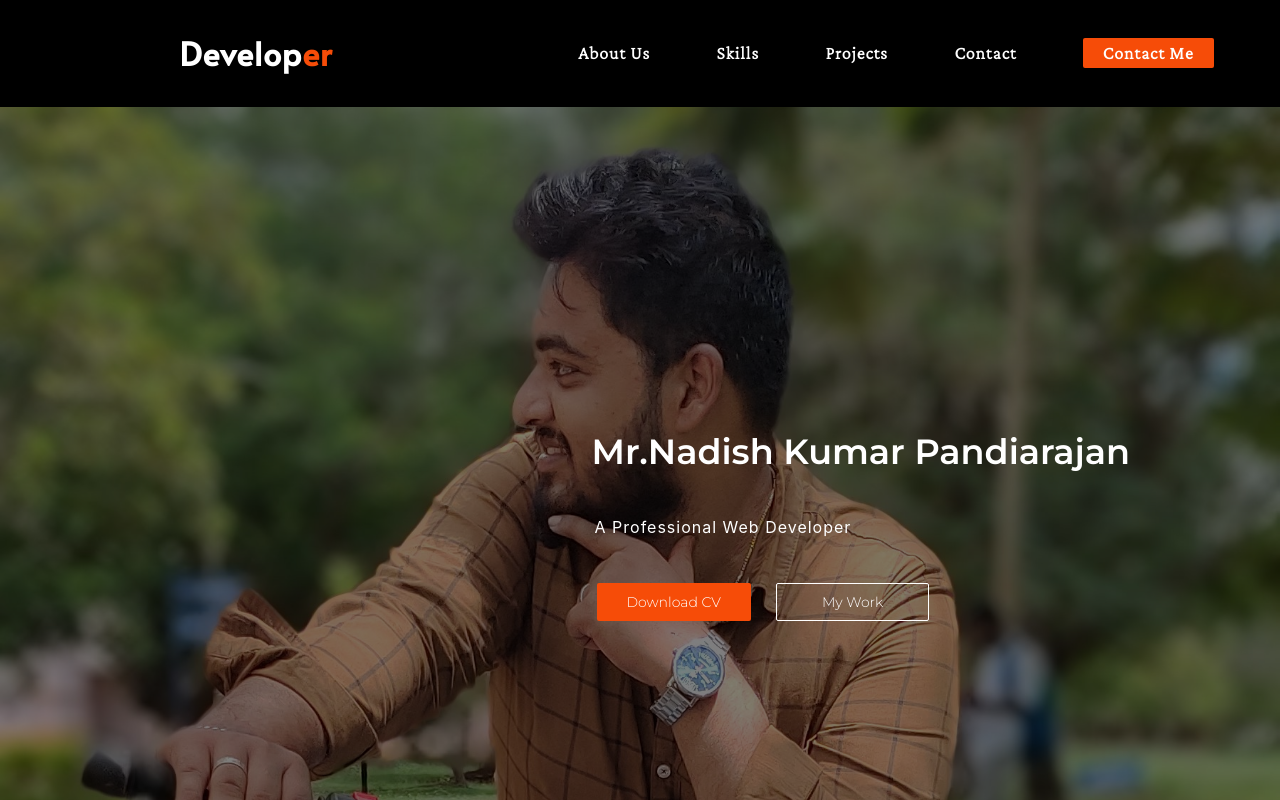
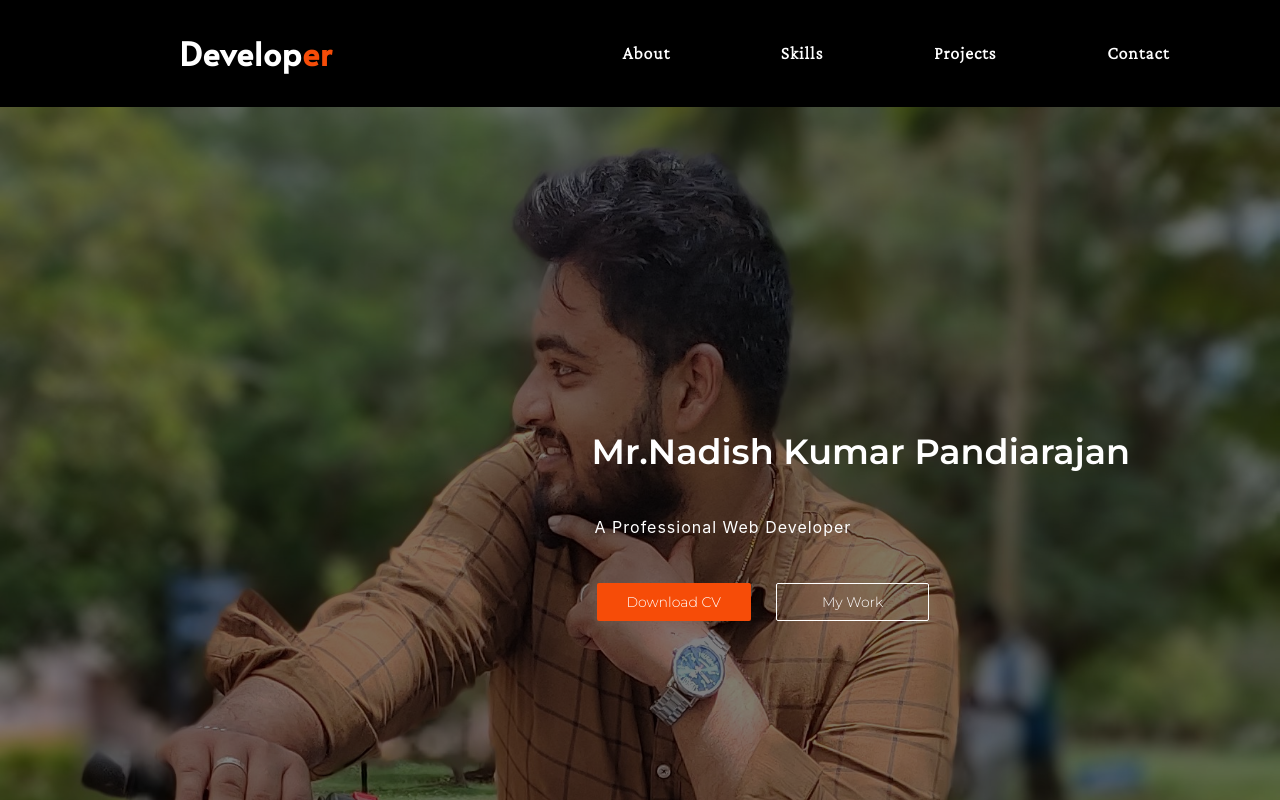
Before and after one commit to Nadish-kumar/portfolio, a React (Create React App) app: page / in a window 1280 px wide. Shown: the top 800 px of the page. Built offline with nearby package versions, Linux system fonts and the light colour scheme.

Commit message:
ref commit

```diff
--- a/src/Contact/Contact.js
+++ b/src/Contact/Contact.js
@@ -18,11 +18,7 @@ const Contact = () => {
                 </p>
 
             <div className='contact__icons'>
-                <a href='https://www.facebook.com/profile.php?id=100008011757159' target="_blank">
-                   <IconButton>
-                       <Facebook />
-                       </IconButton>
-                </a>
+
                 <a href='https://github.com/Nadish-kumar' target="_blank">
                 <IconButton>
                      <GitHub />
--- a/src/components/Header/Headers.js
+++ b/src/components/Header/Headers.js
@@ -11,7 +11,7 @@ const Headers = () => {
               <div className='header__right'>
                   <Link to="about" smooth={true} duration={500}>
                   <h4>
-                      About Us
+                      About
                   </h4>
                   </Link>
                   <Link to="skills" smooth={true} duration={500}>
@@ -30,9 +30,7 @@ const Headers = () => {
                     Contact
                   </h4>
                   </Link>
-                  <a href='https://drive.google.com/file/d/1-S5DCzKTZybVZpsv323fqQfRqlWHus9a/view?usp=sharing' target="_blank">
-                  <h4 className='header__rightButton'>Contact Me</h4>
-                  </a>
+
                   </div>
         </div>
 
```
